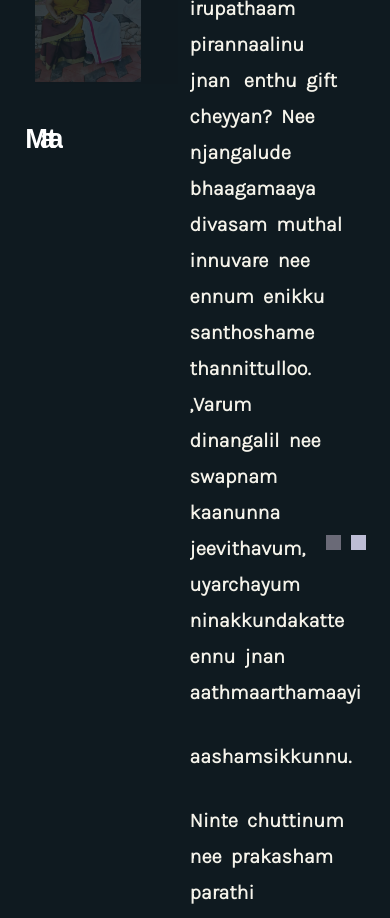
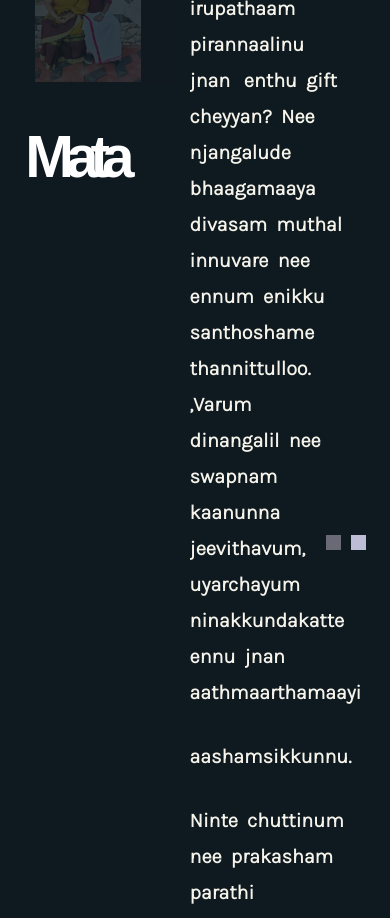
Before and after one commit to Adarshkumar03/shopping-cart, a React (Create React App) app: page / in a window 390 px wide. Shown: the part 6480-7398 px from the top of the page. Built offline with nearby package versions, Linux system fonts and the light colour scheme.

Commit message:
birthday-site almo fin

```diff
--- a/src/style.css
+++ b/src/style.css
@@ -306,6 +306,12 @@ section{
     color: #fff;
   }
 
+  @media screen and (max-width: 480px) {
+    .item-header .vertical-part {
+      font-size: 15vw;
+    }
+  }
+
   .vertical-part {
     overflow: hidden;
     display: inline-block;
```
